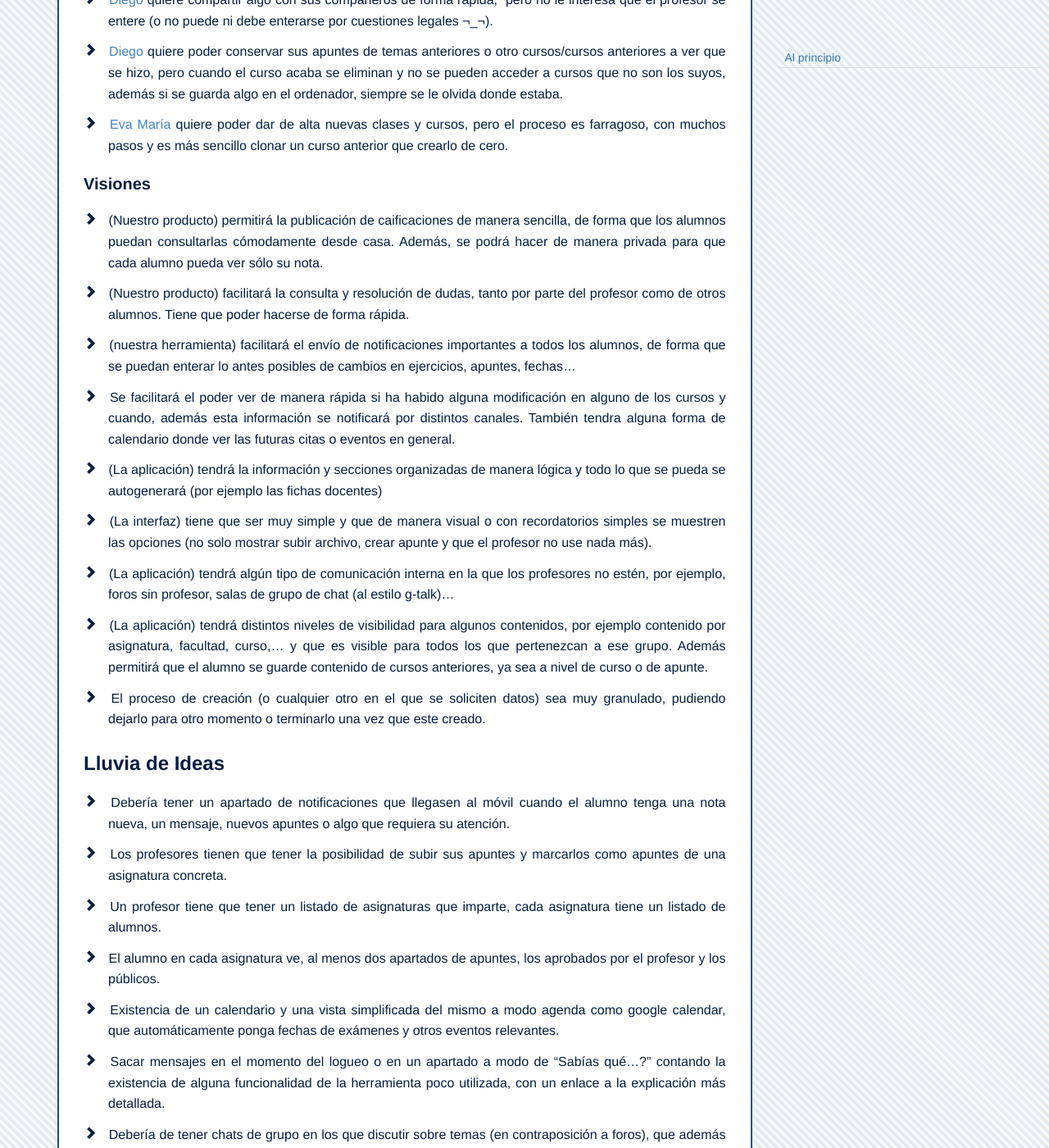
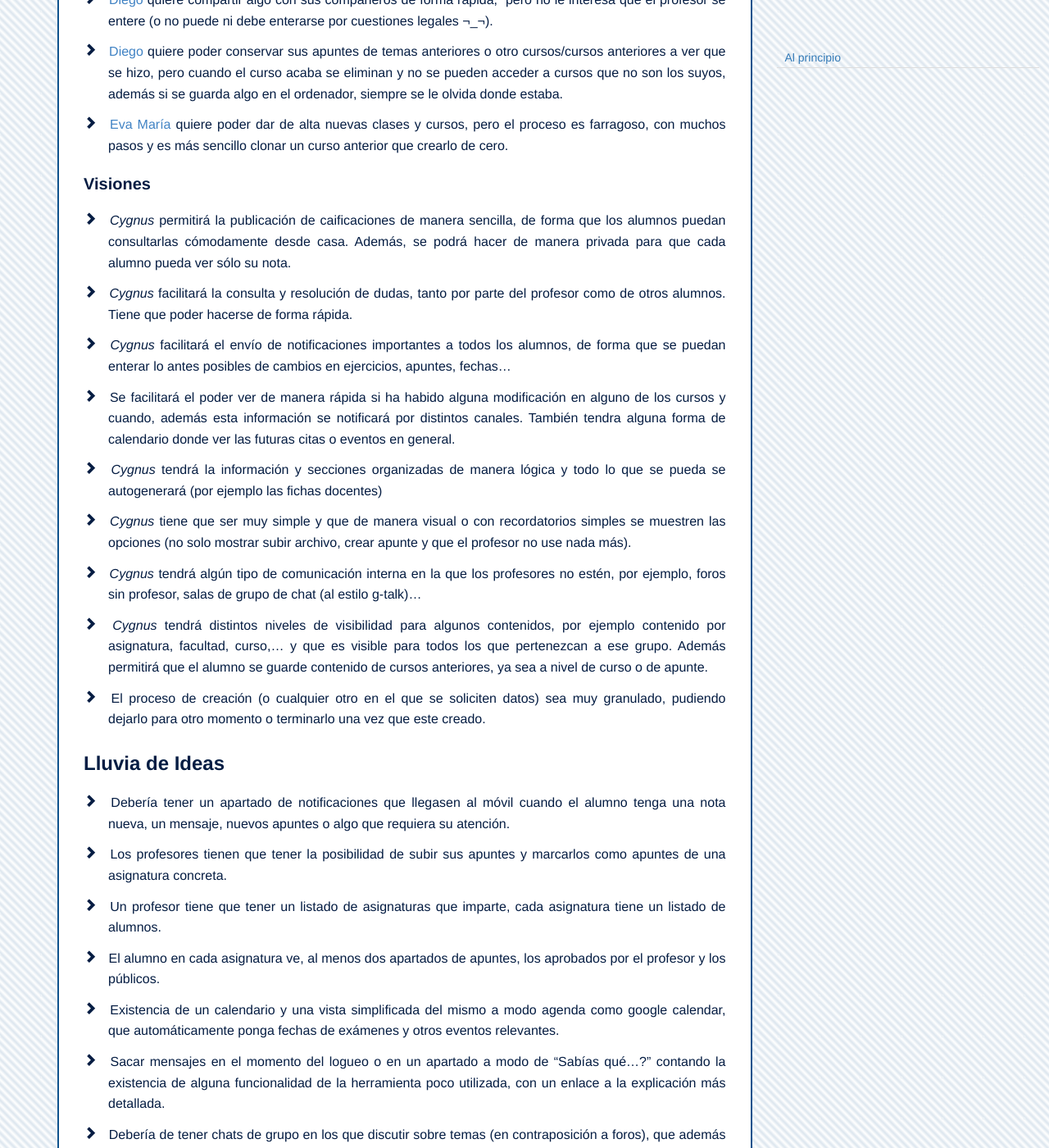
Before and after one commit to pblocz/cygnus-ux-interface-design, a Jekyll site: the page built from pages/prob_visi.md, in a window 1280 px wide and 1400 px high, scrolled down 986 px. Shown: the whole window at 82% size. Built offline with Jekyll 4.4.1, drawn with Linux system fonts in a browser that asks for light colours; nearby versions of some CDN libraries.

Commit message:
prob y visi!

```diff
--- a/pages/prob_visi.md
+++ b/pages/prob_visi.md
@@ -33,21 +33,21 @@ A partir de los datos recopilados y de las personas descritas en el modelado, se
 #### Visiones
 {:.visiones}
 
-+ (Nuestro producto) permitirá la publicación de caificaciones de manera sencilla, de forma que los alumnos puedan consultarlas cómodamente desde casa. Además, se podrá hacer de manera privada para que cada alumno pueda ver sólo su nota.
++ *Cygnus* permitirá la publicación de caificaciones de manera sencilla, de forma que los alumnos puedan consultarlas cómodamente desde casa. Además, se podrá hacer de manera privada para que cada alumno pueda ver sólo su nota.
 
-+ (Nuestro producto) facilitará la consulta y resolución de dudas, tanto por parte del profesor como de otros alumnos. Tiene que poder hacerse de forma rápida.
++ *Cygnus* facilitará la consulta y resolución de dudas, tanto por parte del profesor como de otros alumnos. Tiene que poder hacerse de forma rápida.
 
-+ (nuestra herramienta) facilitará el envío de notificaciones importantes a todos los alumnos, de forma que se puedan enterar lo antes posibles de cambios en ejercicios, apuntes, fechas...
++ *Cygnus* facilitará el envío de notificaciones importantes a todos los alumnos, de forma que se puedan enterar lo antes posibles de cambios en ejercicios, apuntes, fechas...
 
 + Se facilitará el poder ver de manera rápida si ha habido alguna modificación en alguno de los cursos y cuando, además esta información se notificará por distintos canales. También tendra alguna forma de calendario donde ver las futuras citas o eventos en general.
 
-+ (La aplicación) tendrá la información y secciones organizadas de manera lógica y todo lo que se pueda se autogenerará (por ejemplo las fichas docentes)
++ *Cygnus* tendrá la información y secciones organizadas de manera lógica y todo lo que se pueda se autogenerará (por ejemplo las fichas docentes)
 
-+ (La interfaz) tiene que ser muy simple y que de manera visual o con recordatorios simples se muestren las opciones (no solo mostrar subir archivo, crear apunte y que el profesor no use nada más).
++ *Cygnus* tiene que ser muy simple y que de manera visual o con recordatorios simples se muestren las opciones (no solo mostrar subir archivo, crear apunte y que el profesor no use nada más).
 
-+ (La aplicación) tendrá algún tipo de comunicación interna en la que los profesores no estén, por ejemplo, foros sin profesor, salas de grupo de chat (al estilo g-talk)...
++ *Cygnus* tendrá algún tipo de comunicación interna en la que los profesores no estén, por ejemplo, foros sin profesor, salas de grupo de chat (al estilo g-talk)...
 
-+ (La aplicación) tendrá distintos niveles de visibilidad para algunos contenidos, por ejemplo contenido por asignatura, facultad, curso,... y que es visible para todos los que pertenezcan a ese grupo. Además permitirá que el alumno se guarde contenido de cursos anteriores, ya sea a nivel de curso o de apunte.
++ *Cygnus* tendrá distintos niveles de visibilidad para algunos contenidos, por ejemplo contenido por asignatura, facultad, curso,... y que es visible para todos los que pertenezcan a ese grupo. Además permitirá que el alumno se guarde contenido de cursos anteriores, ya sea a nivel de curso o de apunte.
 
 + El proceso de creación (o cualquier otro en el que se soliciten datos) sea muy granulado, pudiendo dejarlo para otro momento o terminarlo una vez que este creado.
 
```
